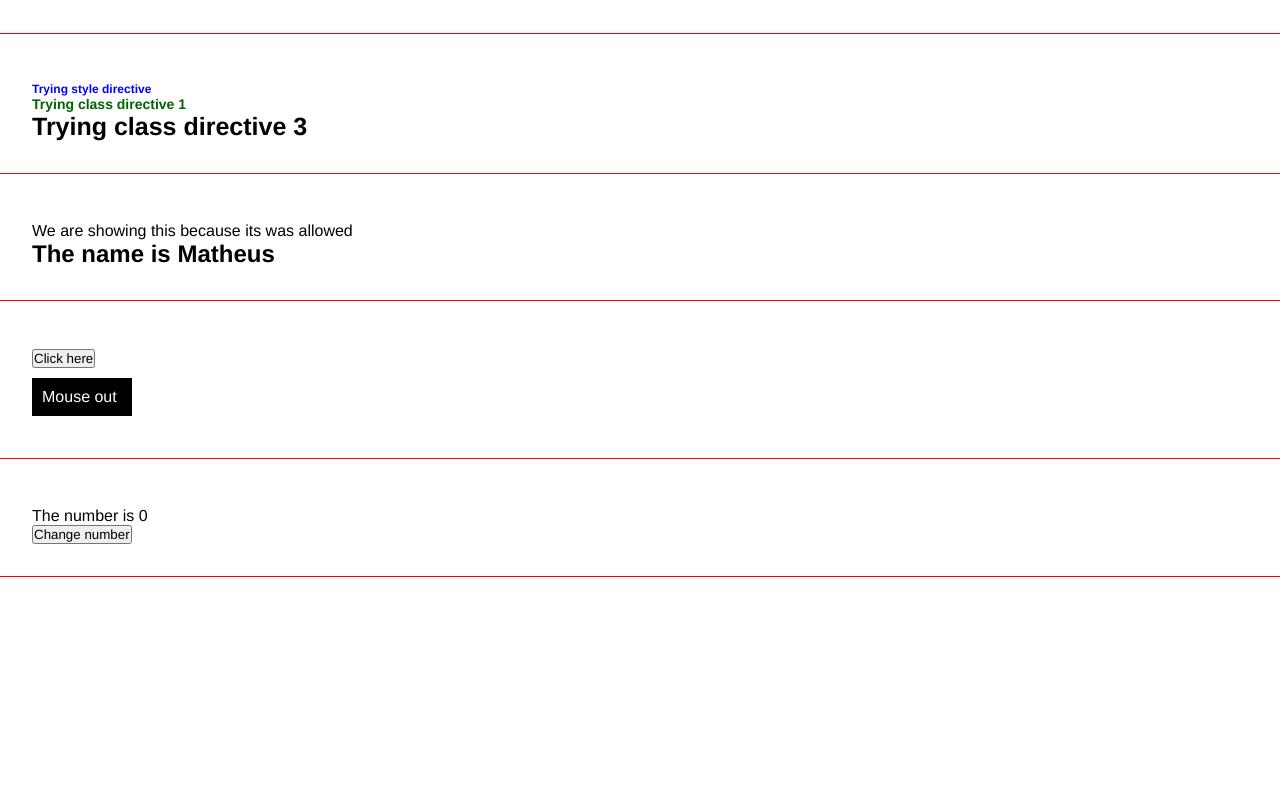
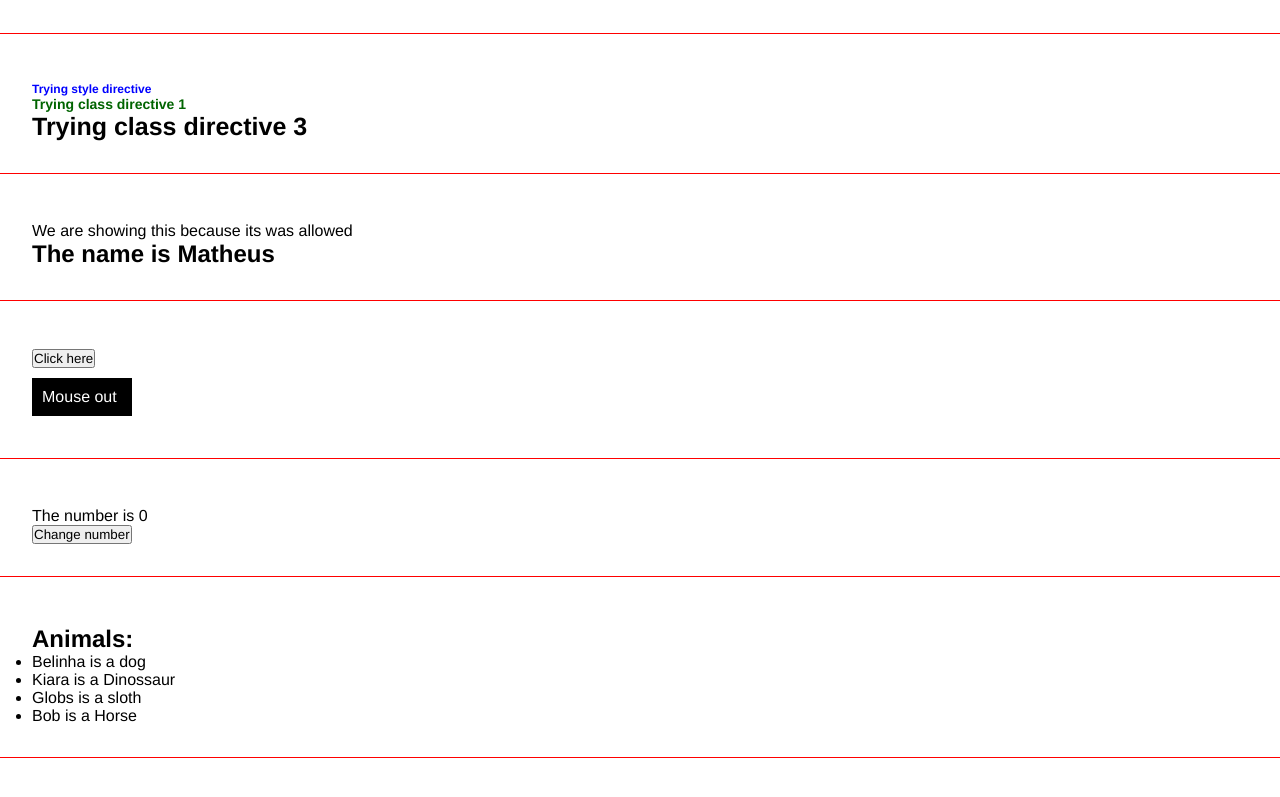
Before and after one commit to RogerXO/curso-angular, an Angular app: page / in a window 1280 px wide. Shown: the part 285-1082 px from the top of the page. Built offline with nearby package versions, Linux system fonts and the light colour scheme.

Commit message:
rendering lists

```diff
--- a/src/app/app.component.html
+++ b/src/app/app.component.html
@@ -4,3 +4,4 @@
 <app-if-render></app-if-render>
 <app-events></app-events>
 <app-emitter></app-emitter>
+<app-list-render></app-list-render>
--- a/src/app/app.module.ts
+++ b/src/app/app.module.ts
@@ -10,6 +10,7 @@
 import { EventsComponent } from './components/events/events.component';
 import { EmitterComponent } from './components/emitter/emitter.component';
 import { ChangeNumberComponent } from './components/change-number/change-number.component';
+import { ListRenderComponent } from './components/list-render/list-render.component';
 
 @NgModule({
   declarations: [
@@ -20,7 +21,8 @@
     IfRenderComponent,
     EventsComponent,
     EmitterComponent,
-    ChangeNumberComponent
+    ChangeNumberComponent,
+    ListRenderComponent
   ],
   imports: [
     BrowserModule,
--- a/src/app/components/emitter/emitter.component.html
+++ b/src/app/components/emitter/emitter.component.html
@@ -1,4 +1,4 @@
 <div class="class">
-    <p>The number is {{myNumber}}</p>
-    <app-change-number (ChangeNumber)="onChangeNumber()"></app-change-number>
+  <p>The number is {{ myNumber }}</p>
+  <app-change-number (ChangeNumber)="onChangeNumber()"></app-change-number>
 </div>
--- /dev/null
+++ b/src/app/components/list-render/list-render.component.html
@@ -0,0 +1,8 @@
+<div class="class">
+  <h2>Animals:</h2>
+  <ul>
+    <li *ngFor="let animal of animals">
+      {{ animal.name }} is a {{ animal.type }}
+    </li>
+  </ul>
+</div>
--- /dev/null
+++ b/src/app/components/list-render/list-render.component.ts
@@ -0,0 +1,27 @@
+import { Component } from '@angular/core';
+
+@Component({
+  selector: 'app-list-render',
+  templateUrl: './list-render.component.html',
+  styleUrls: ['./list-render.component.css'],
+})
+export class ListRenderComponent {
+  animals = [
+    {
+      name: 'Belinha',
+      type: 'dog',
+    },
+    {
+      name: 'Kiara',
+      type: 'Dinossaur',
+    },
+    {
+      name: 'Globs',
+      type: 'sloth',
+    },
+    {
+      name: 'Bob',
+      type: 'Horse',
+    },
+  ];
+}
```
Also changed, not shown: src/app/components/change-number/change-number.component.ts (+4 -4 lines), src/app/components/change-number/change-number.component.html (line endings or trailing spaces), src/app/components/list-render/list-render.component.css (added), 1 other file (tests, documents, lock files or other folders).
